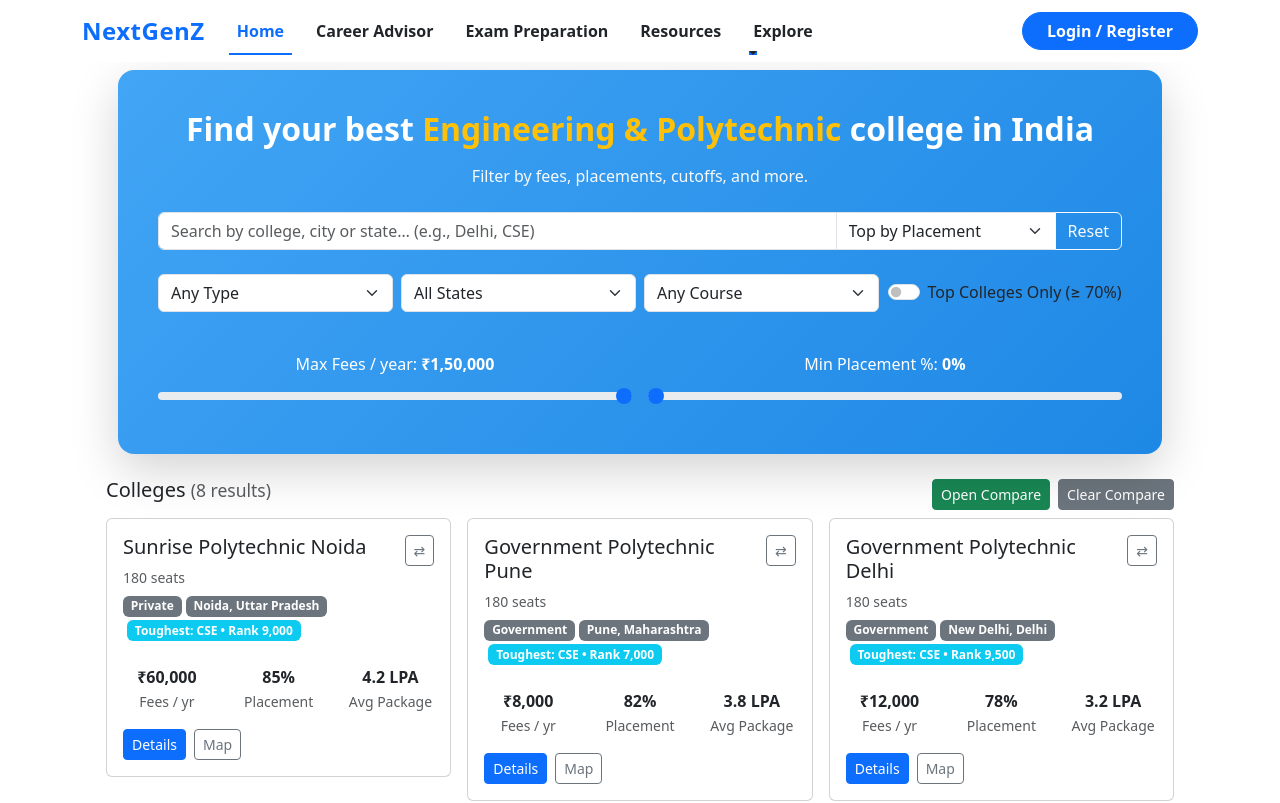
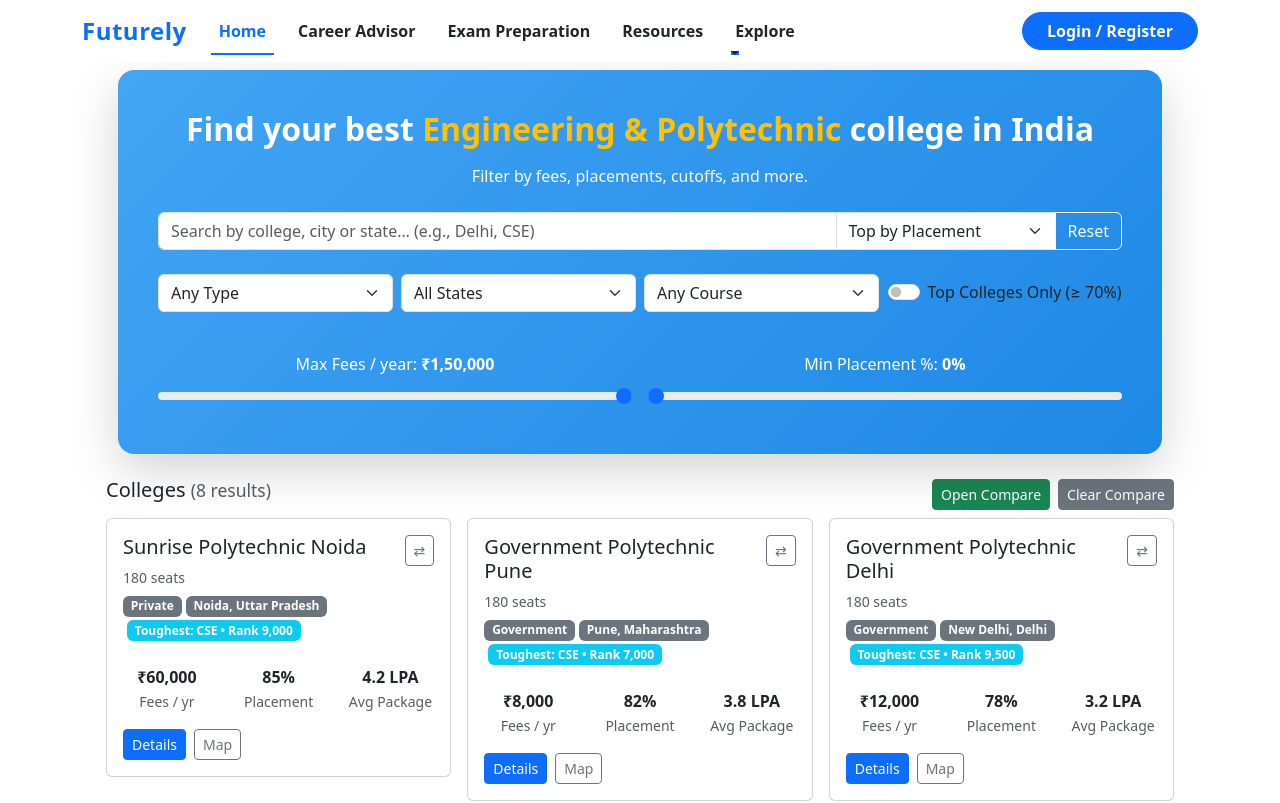
Before and after one commit to Karan123457/NextGenZ, a React (Create React App) app: page / in a window 1280 px wide. Shown: the top 803 px of the page. Built offline with nearby package versions, Linux system fonts and the light colour scheme.

Commit message:
Update Header.js

```diff
--- a/src/MyComponents/Header.js
+++ b/src/MyComponents/Header.js
@@ -40,7 +40,7 @@ export default function Header() {
             to="/"
             className="fw-bold text-primary fs-4 brand-name"
           >
-            NextGenZ
+           Futurely
           </Navbar.Brand>
 
           <Navbar.Toggle aria-controls="navbarScroll" />
```
